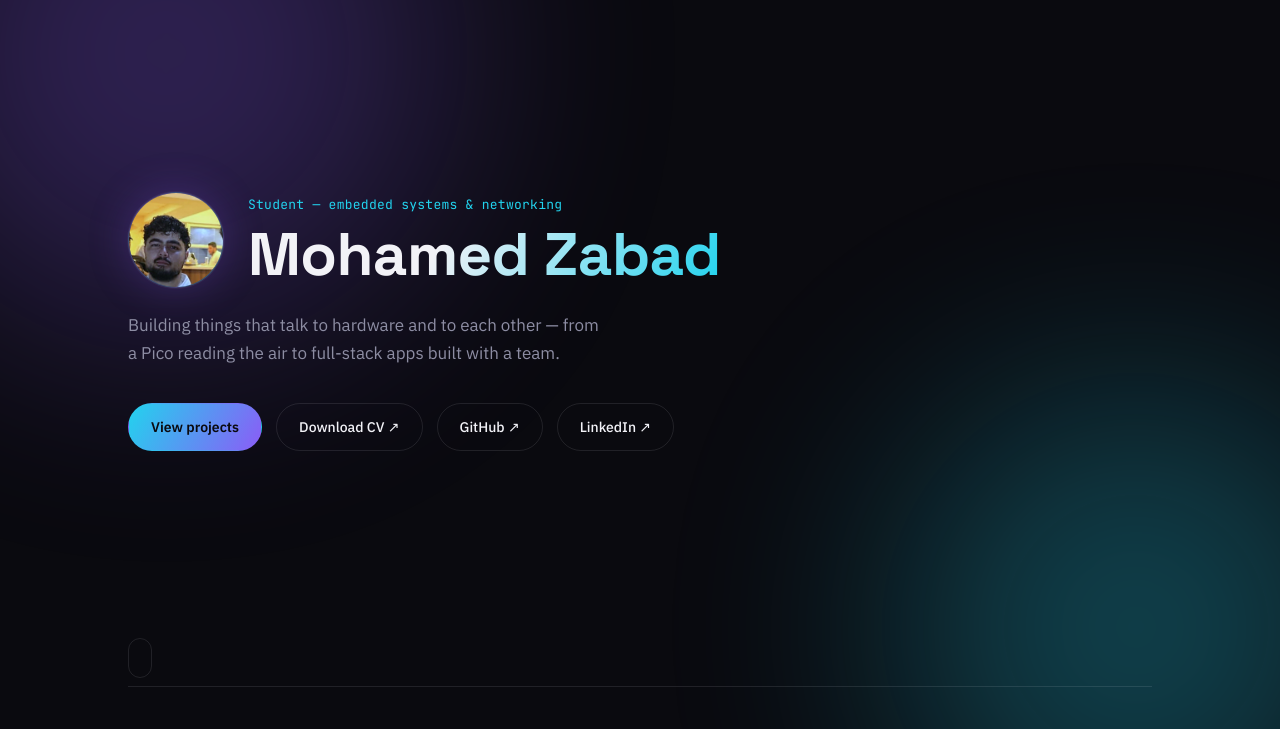
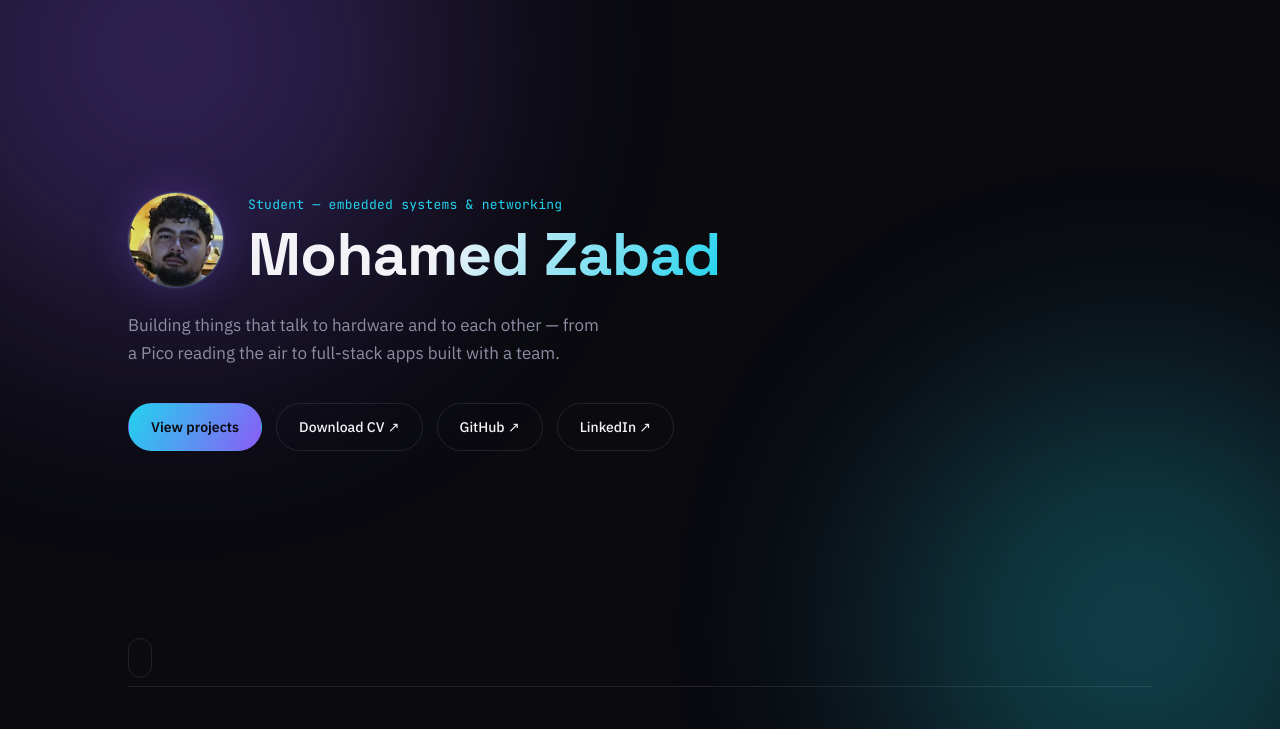
Before and after one commit to MohamedZabad/MohamedZabad.github.io, a plain HTML site: page index.html in a window 1280 px wide. Shown: the part 71-800 px from the top of the page. Drawn offline with Linux system fonts and the light colour scheme.

Commit message:
Changed profile pic

```diff
--- a/index.html
+++ b/index.html
@@ -30,7 +30,7 @@
   <section class="hero" id="top">
     <div class="hero-id" data-reveal>
       <div class="avatar">
-        <img src="assets/profile1.jpeg" alt="Mohamed Zabad">
+        <img src="assets/profile3.jpeg" alt="Mohamed Zabad">
       </div>
       <div class="hero-heading">
         <p class="eyebrow">Student &mdash; embedded systems &amp; networking</p>
```
Also changed, not shown: assets/profile2.jpeg (added), assets/profile3.jpeg (added).
